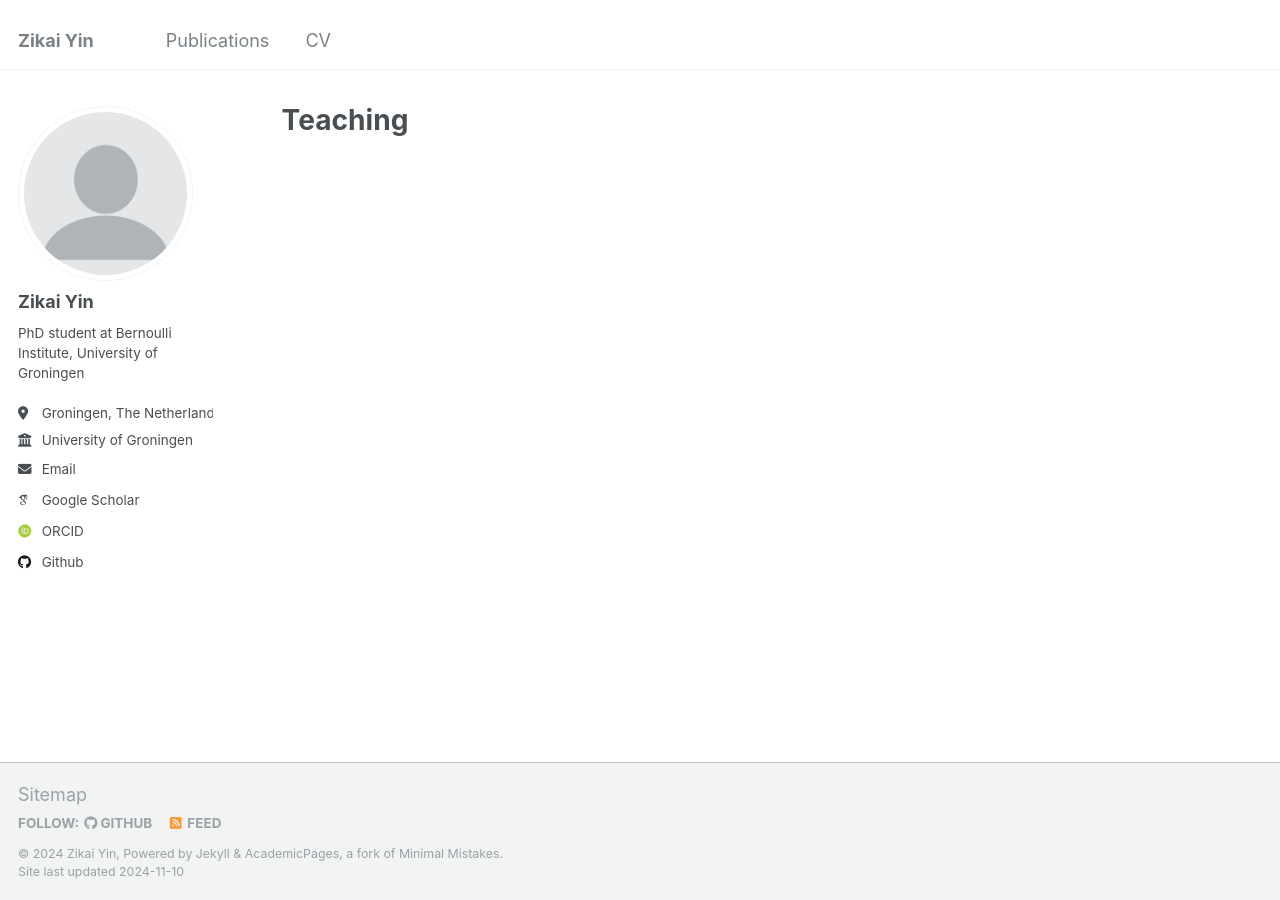
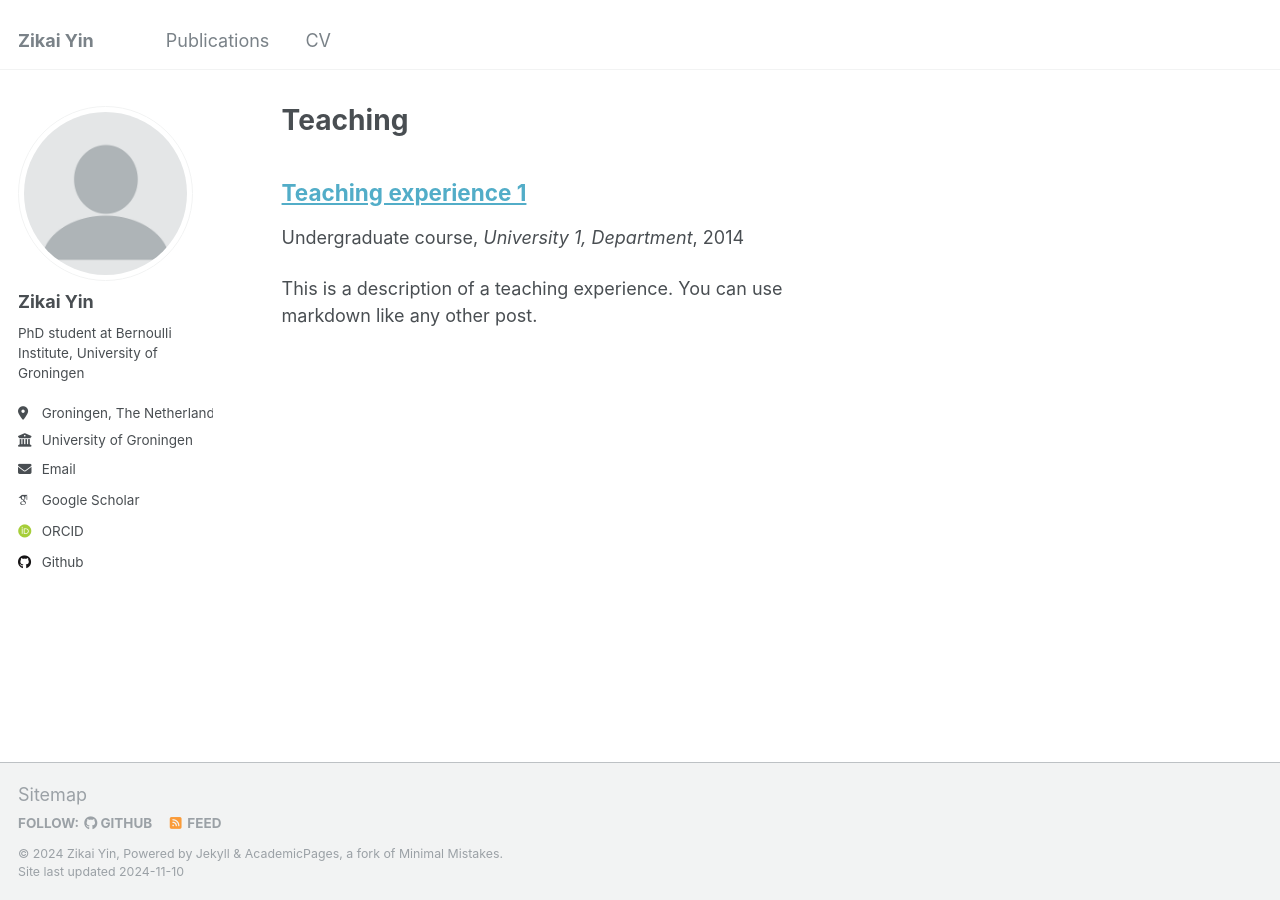
Before and after one commit to andrewsilver1997/andrewsilver1997.github.io, a Jekyll site: the page built from _pages/teaching.html, in a window 1280 px wide. Built offline with Jekyll 4.4.1, drawn with Linux system fonts in a browser that asks for light colours; some web fonts are replaced; a file with an impossible date is left out.

Commit message:
Update SciVis.md

```diff
--- a/_teaching/SciVis.md
+++ b/_teaching/SciVis.md
@@ -1,11 +1,20 @@
 ---
-title: "Scientific Visualization"
+title: "Teaching experience 1"
 collection: teaching
-type: "Master course"
-permalink: /teaching/SciVis
-venue: "University of Groningen"
-date: 2024-09 to 2024-11
+type: "Undergraduate course"
+permalink: /teaching/2014-spring-teaching-1
+venue: "University 1, Department"
+date: 2014-01-01
 location: "City, Country"
 ---
 
-Teaching assistant
+This is a description of a teaching experience. You can use markdown like any other post.
+
+Heading 1
+======
+
+Heading 2
+======
+
+Heading 3
+======
```
